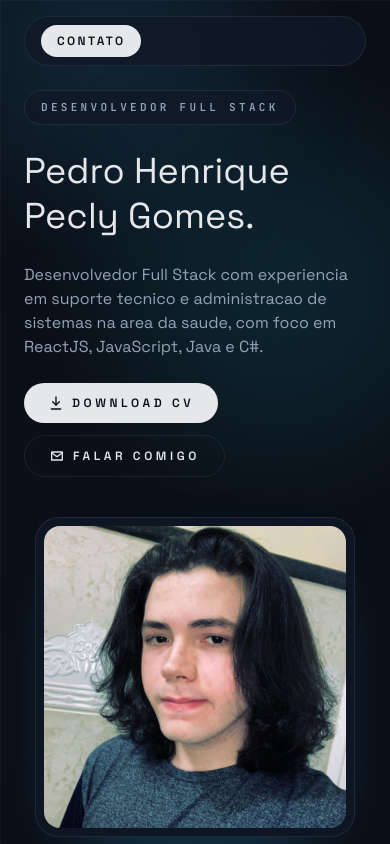
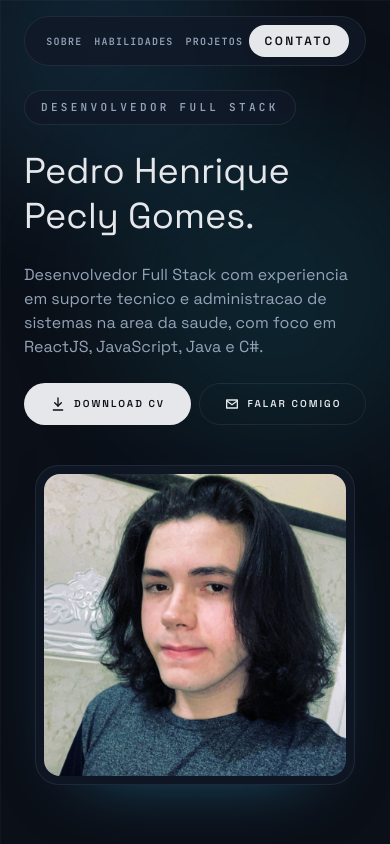
Before and after one commit to pedroPecly/portfolio, a Next.js app: page / in a window 390 px wide. Shown: the top 844 px of the page. Built offline with nearby package versions, Linux system fonts and the light colour scheme.

Commit message:
ajustando responsividade

```diff
--- a/src/app/page.tsx
+++ b/src/app/page.tsx
@@ -77,7 +77,7 @@ export default function Home() {
 
       <header className="sticky top-4 z-20 px-6">
         <div className="mx-auto flex w-full max-w-6xl items-center justify-between rounded-full border border-outline/70 bg-card/80 px-4 py-2 backdrop-blur">
-          <nav className="hidden items-center gap-6 text-xs font-mono font-semibold uppercase tracking-[0.2em] text-muted md:flex">
+          <nav className="flex min-w-0 flex-1 flex-wrap items-center justify-center gap-3 text-[10px] font-mono font-semibold uppercase tracking-[0.12em] text-muted md:flex-nowrap md:justify-start md:gap-6 md:text-xs md:tracking-[0.2em]">
             {navItems.map((item) => (
               <a
                 key={item.href}
@@ -109,11 +109,11 @@ export default function Home() {
             <p className="max-w-2xl text-base text-muted sm:text-lg animate-[fade-up_0.7s_ease-out] [animation-delay:200ms] [animation-fill-mode:both]">
               Desenvolvedor Full Stack com experiencia em suporte tecnico e administracao de sistemas na area da saude, com foco em ReactJS, JavaScript, Java e C#.
             </p>
-            <div className="flex flex-wrap gap-3 animate-[fade-up_0.7s_ease-out] [animation-delay:280ms] [animation-fill-mode:both]">
+            <div className="grid grid-cols-2 gap-2 animate-[fade-up_0.7s_ease-out] [animation-delay:280ms] [animation-fill-mode:both] sm:flex sm:flex-wrap sm:gap-3">
               <a
                 href="/cv.pdf"
                 download="Pedro-Henrique-Pecly-Gomes-CV.pdf"
-                className="inline-flex items-center gap-2 rounded-full bg-ink px-6 py-3 text-xs font-semibold uppercase tracking-[0.3em] text-paper shadow-[0_18px_40px_-22px_rgba(15,23,42,0.6)]"
+                className="inline-flex items-center justify-center gap-2 whitespace-nowrap rounded-full bg-ink px-4 py-3 text-[10px] font-semibold uppercase tracking-[0.2em] text-paper shadow-[0_18px_40px_-22px_rgba(15,23,42,0.6)] sm:px-6 sm:text-xs sm:tracking-[0.3em]"
               >
                 <svg
                   aria-hidden="true"
@@ -133,7 +133,7 @@ export default function Home() {
               </a>
               <a
                 href="#contato"
-                className="inline-flex items-center gap-2 rounded-full border border-outline/70 px-6 py-3 text-xs font-semibold uppercase tracking-[0.3em] text-ink transition-colors hover:border-ink/40"
+                className="inline-flex items-center justify-center gap-2 whitespace-nowrap rounded-full border border-outline/70 px-4 py-3 text-[10px] font-semibold uppercase tracking-[0.2em] text-ink transition-colors hover:border-ink/40 sm:px-6 sm:text-xs sm:tracking-[0.3em]"
               >
                 <svg
                   aria-hidden="true"
```
